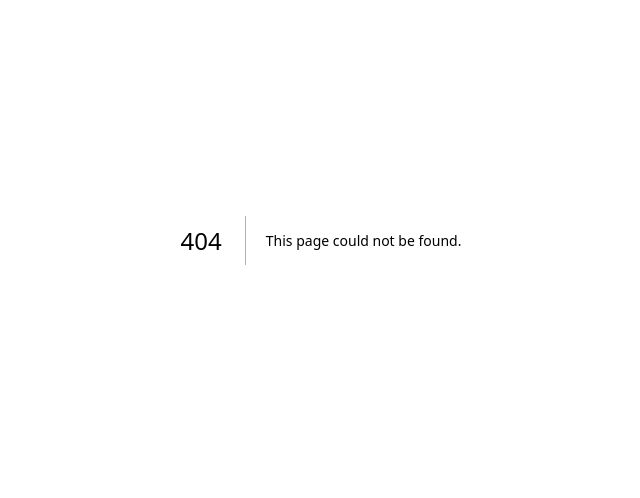
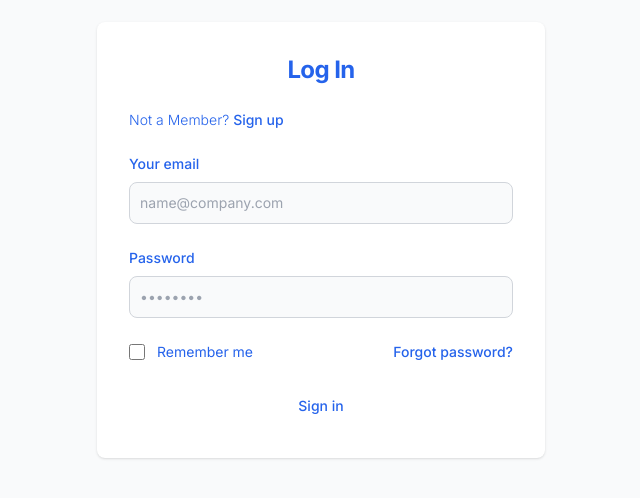
Before and after one commit to AmruTheSeeker/Eventmaker, a Next.js app: page /login in a window 1280 px wide. Before the commit this address had no page. Shown: the part 160-658 px from the top of the page, without its empty margins (319-959 px from the left). Built offline with nearby package versions, Linux system fonts and the light colour scheme.

Commit message:
penambahan fitur Login

```diff
--- /dev/null
+++ b/src/app/login/page.js
@@ -0,0 +1,5 @@
+import Login from "@/components/Auth/components/LoginPage";
+
+export default function Page() {
+  return <Login />;
+}
--- /dev/null
+++ b/src/components/Auth/components/LoginPage.jsx
@@ -0,0 +1,97 @@
+import React from "react";
+
+export default function Login() {
+  return (
+    <section class="bg-gray-50 dark:bg-gray-900">
+      <div class="flex flex-col items-center justify-center px-6 py-8 mx-auto md:h-screen lg:py-0">
+        {/* <a href="#" class="flex items-center mb-6 text-2xl font-semibold text-gray-900 dark:text-white">
+          <img class="w-8 h-8 mr-2" src="https://flowbite.s3.amazonaws.com/blocks/marketing-ui/logo.svg" alt="logo">
+          Flowbite
+      </a> */}
+        <div class="w-full bg-white rounded-lg shadow dark:border md:mt-0 sm:max-w-md xl:p-0 dark:bg-gray-800 dark:border-gray-700">
+          <div class="p-6 space-y-4 md:space-y-6 sm:p-8">
+            <h1 class="text-center text-xl font-bold leading-tight tracking-tight text-blue-600  md:text-2xl dark:text-white">
+              Log In
+            </h1>
+            <p class="text-sm font-light text-blue-600  dark:text-gray-400">
+              Not a Member?{" "}
+              <a
+                href="#"
+                class="font-medium text-primary-600 hover:underline dark:text-primary-500"
+              >
+                Sign up
+              </a>
+            </p>
+            <form class="space-y-4 md:space-y-6" action="#">
+              <div>
+                <label
+                  for="email"
+                  class="block mb-2 text-sm font-medium text-blue-600  dark:text-white"
+                >
+                  Your email
+                </label>
+                <input
+                  type="email"
+                  name="email"
+                  id="email"
+                  class="bg-gray-50 border border-gray-300 text-blue-600  sm:text-sm rounded-lg focus:ring-primary-600 focus:border-primary-600 block w-full p-2.5 dark:bg-gray-700 dark:border-gray-600 dark:placeholder-gray-400 dark:text-white dark:focus:ring-blue-500 dark:focus:border-blue-500"
+                  placeholder="name@company.com"
+                  required=""
+                />
+              </div>
+              <div>
+                <label
+                  for="password"
+                  class="block mb-2 text-sm font-medium text-blue-600  dark:text-white"
+                >
+                  Password
+                </label>
+                <input
+                  type="password"
+                  name="password"
+                  id="password"
+                  placeholder="••••••••"
+                  class="bg-gray-50 border border-gray-300 text-gray-900 sm:text-sm rounded-lg focus:ring-primary-600 focus:border-primary-600 block w-full p-2.5 dark:bg-gray-700 dark:border-gray-600 dark:placeholder-gray-400 dark:text-white dark:focus:ring-blue-500 dark:focus:border-blue-500"
+                  required=""
+                />
+              </div>
+              <div class="flex items-center justify-between">
+                <div class="flex items-start">
+                  <div class="flex items-center h-5">
+                    <input
+                      id="remember"
+                      aria-describedby="remember"
+                      type="checkbox"
+                      class="w-4 h-4 border border-gray-300 rounded bg-gray-50 focus:ring-3 focus:ring-primary-300 dark:bg-gray-700 dark:border-gray-600 dark:focus:ring-primary-600 dark:ring-offset-gray-800"
+                      required=""
+                    />
+                  </div>
+                  <div class="ml-3 text-sm">
+                    <label
+                      for="remember"
+                      class="text-blue-600  dark:text-gray-300"
+                    >
+                      Remember me
+                    </label>
+                  </div>
+                </div>
+                <a
+                  href="#"
+                  class="text-blue-600 text-sm font-medium text-primary-600 hover:underline dark:text-primary-500"
+                >
+                  Forgot password?
+                </a>
+              </div>
+              <button
+                type="submit"
+                class="w-full text-blue-600 bg-primary-600 hover:bg-primary-700 focus:ring-4 focus:outline-none focus:ring-primary-300 font-medium rounded-lg text-sm px-5 py-2.5 text-center dark:bg-primary-600 dark:hover:bg-primary-700 dark:focus:ring-primary-800"
+              >
+                Sign in
+              </button>
+            </form>
+          </div>
+        </div>
+      </div>
+    </section>
+  );
+}
```
